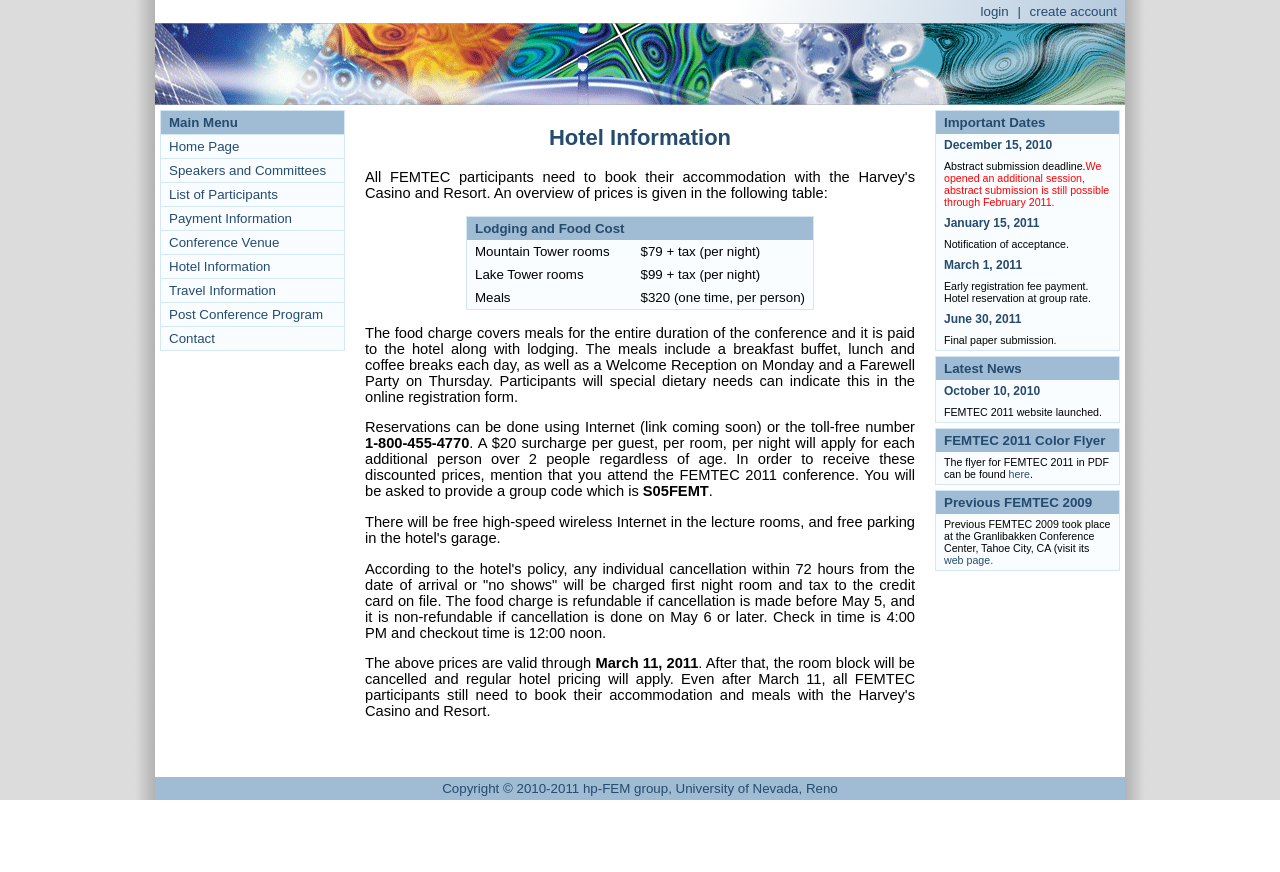
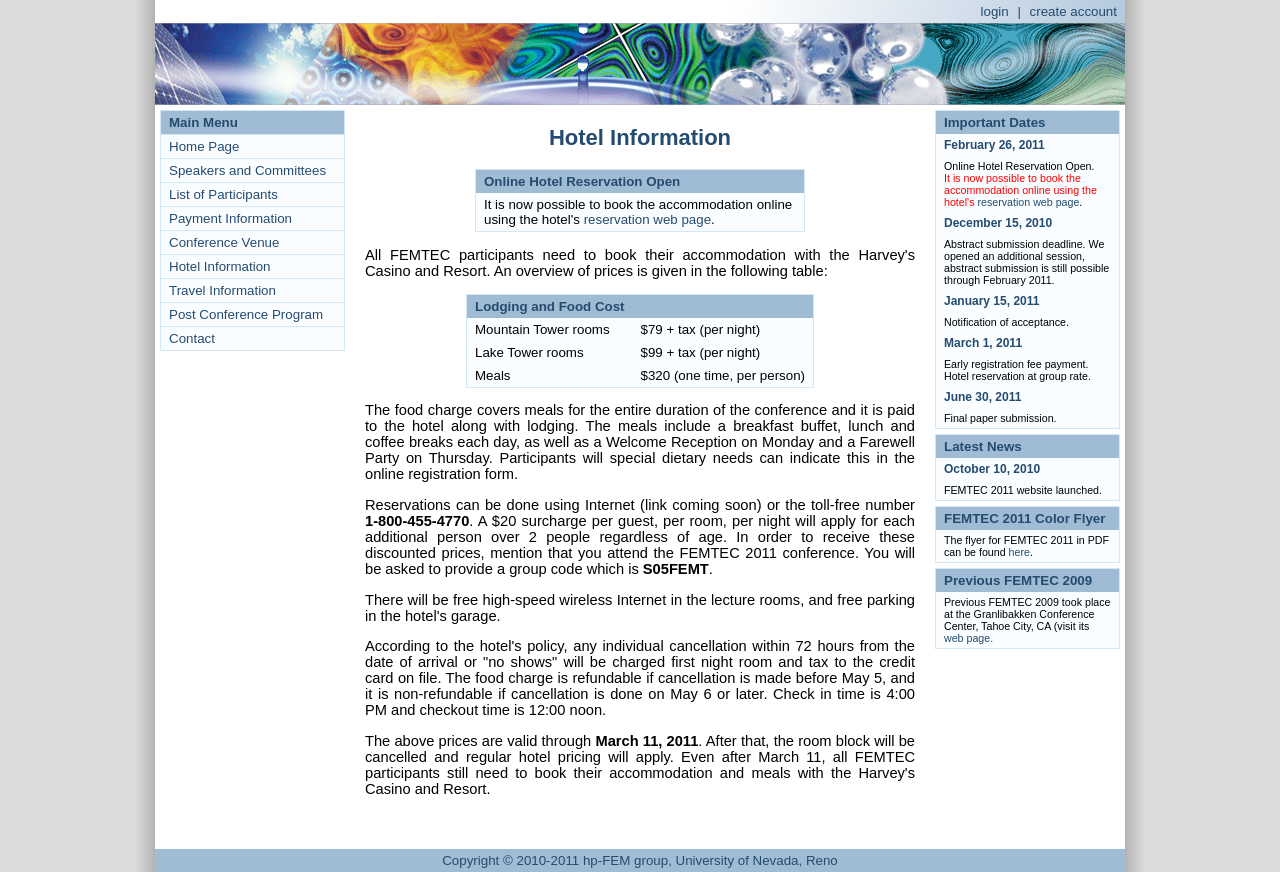
Before and after one commit to mattpap/femtec-2011, a Django app: template femtec/templates/content/hotel.html in a window 1280 px wide. Before the commit the page ends 800 px from the top, so only its background shows below. Run offline with Django 3.2, Linux system fonts and the light colour scheme; the template is opened without the code that fills it, so the values that code supplies are empty; parts of the project's set-up code (start-up, migrations or seed data) failed here and were passed over.

Commit message:
Added information about hotel reservation

```diff
--- a/femtec/templates/base.html
+++ b/femtec/templates/base.html
@@ -53,9 +53,13 @@
                 <div class="box right">
                     <div class="title">Important Dates</div>
                     <ul class="list">
+                        <li class="head">February 26, 2011</li>
+                        <li class="tail">Online Hotel Reservation Open.<br/>
+                            <font color="red">It is now possible to book the accommodation online using the hotel's</font>
+                            <a href="http://www.harrahs.com/MakeReservation.do?propCode=HLT&packageCode=PS320">reservation web page</a>.</li>
                         <li class="head">December 15, 2010</li>
-                        <li class="tail">Abstract submission deadline.<font color="red">We opened an additional session,
-                                         abstract submission is still possible through February 2011.</font></li>
+                        <li class="tail">Abstract submission deadline. We opened an additional session,
+                                         abstract submission is still possible through February 2011.</li>
                         <li class="head">January 15, 2011</li>
                         <li class="tail">Notification of acceptance.</li>
                         <li class="head">March 1, 2011</li>
--- a/femtec/templates/content/hotel.html
+++ b/femtec/templates/content/hotel.html
@@ -3,6 +3,20 @@
 {% block content %}
 
     <h2>Hotel Information</h2>
+
+    <table width="60%">
+        <thead>
+            <tr>
+                <td>Online Hotel Reservation Open</td>
+            </tr>
+        </thead>
+        <tbody>
+            <tr>
+                <td>It is now possible to book the accommodation online using the hotel's
+                <a href="http://www.harrahs.com/MakeReservation.do?propCode=HLT&packageCode=PS320">reservation web page</a>.</td>
+            </tr>
+        </tbody>
+    </table>
 
 <p>
     All FEMTEC participants need to book their accommodation with the Harvey's Casino and
```
